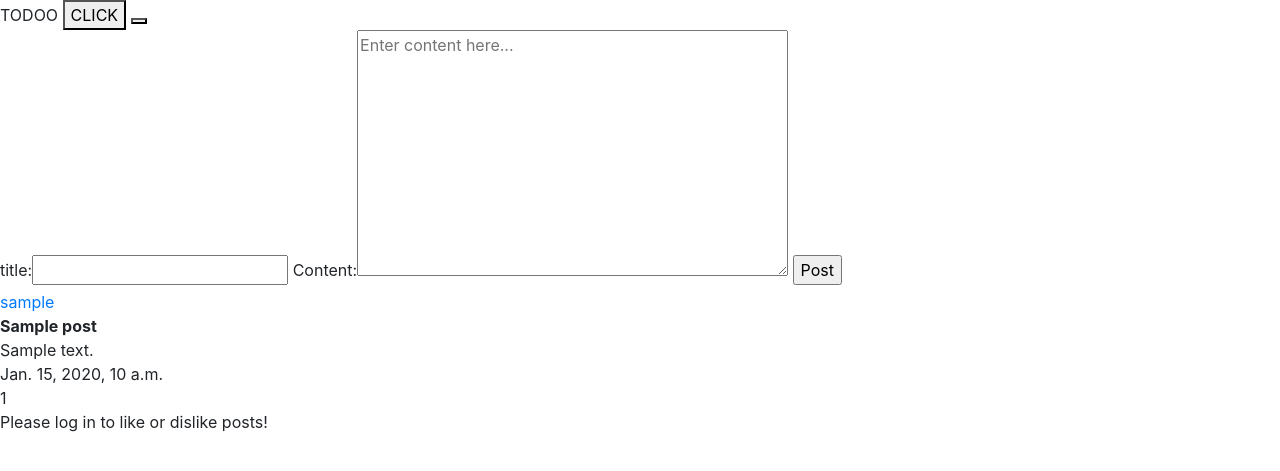
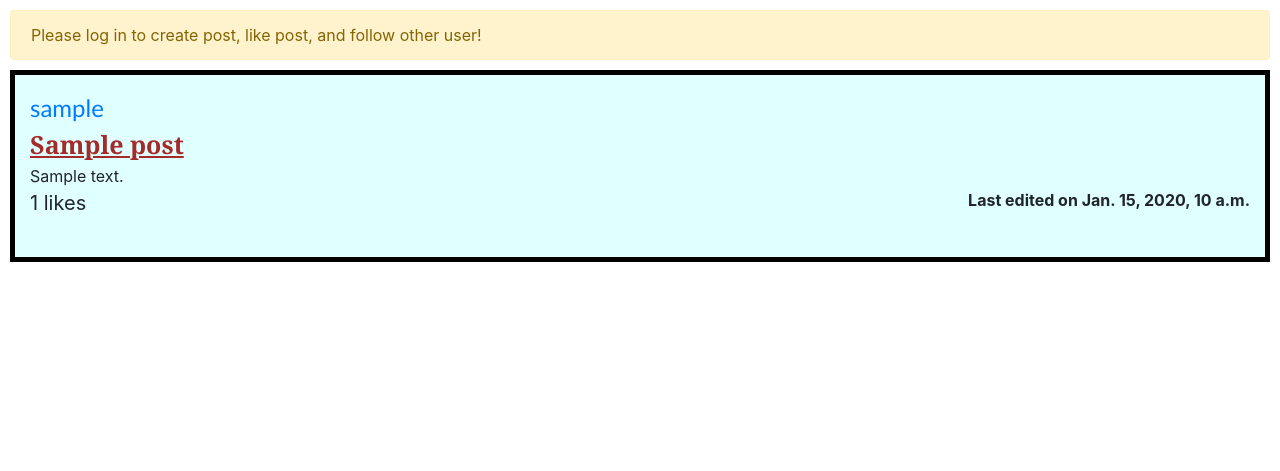
Before and after one commit to michac789/Network, a Django app: page / in a window 1280 px wide. Shown: the part 56-527 px from the top of the page. Run offline with Django 3.2, Linux system fonts and the light colour scheme; tables that the repository leaves empty hold one stand-in row (values such as "Sample post"); some libraries are stand-ins or nearby versions.

Commit message:
phase2-1: fix html styling on index page, added following tab feature

```diff
--- a/network/models.py
+++ b/network/models.py
@@ -11,7 +11,7 @@ class Post(models.Model):
     id = models.AutoField(primary_key=True)
     username = models.ForeignKey(User, on_delete=models.CASCADE, related_name="post")
     title = models.CharField(max_length=64, default="")
-    content = models.CharField(max_length=1024)
+    content = models.CharField(max_length=512)
     time = models.DateTimeField(auto_now=True)
 
 
--- a/network/static/network/index.js
+++ b/network/static/network/index.js
@@ -1,11 +1,4 @@
 document.addEventListener("DOMContentLoaded", () => {
-
-    document.querySelector("#test").onclick = () => {
-        const x = document.querySelector("#test")
-        console.log(x.dataset.name)
-        test()
-    }
-
     // like or dislike button functionality
     document.querySelectorAll(".like_button").forEach(
         el => el.onclick = () => { like(el.dataset.id) }
@@ -16,7 +9,6 @@ document.addEventListener("DOMContentLoaded", () => {
     )
 })
 
-
 function like(val) {
     fetch(`likepost/${val}`, {
         method: "FETCH",
@@ -26,15 +18,14 @@ function like(val) {
         console.log(result)
         if (result.success === "liked"){
             document.querySelector(`#like_button_${result.post_id}`).innerHTML = "UNLIKE";
-            document.querySelector(`#likes_${result.post_id}`).innerHTML = result.likes + 1;
+            document.querySelector(`#likes_${result.post_id}`).innerHTML = `${result.likes + 1} likes`;
         } else {
             document.querySelector(`#like_button_${result.post_id}`).innerHTML = "LIKE";
-            document.querySelector(`#likes_${result.post_id}`).innerHTML = result.likes - 1;
+            document.querySelector(`#likes_${result.post_id}`).innerHTML = `${result.likes - 1} likes`;
         }
     })
     .catch(error => console.log(`Error detected: ${error}`))
 }
-
 
 function edit(id){
     let message = document.createElement("article")
@@ -53,7 +44,6 @@ function edit(id){
     editdiv.append(message, title, textarea, button)
     document.querySelector(`.postdiv[id='${id}']`).innerHTML = editdiv.innerHTML
 }
-
 
 function saveedit(id){
     fetch(`editpost/${id}`, {
@@ -79,14 +69,3 @@ function saveedit(id){
     })
     .catch(error => console.log(`Error detected: ${error}`))
 }
-
-
-function test() {
-    console.log("CLICKED")
-    fetch('like', {
-        method: "POST",
-        body: JSON.stringify({
-            text: "XXX",
-        })
-    })
-}
--- a/network/static/network/styles.css
+++ b/network/static/network/styles.css
@@ -0,0 +1,50 @@
+.newpost {
+    padding: 15px;
+    margin: 10px;
+    background-color: lightyellow;
+    padding: 15px;
+    margin: 20px;
+    border-width: 3px;
+    border-color: darkblue;
+    border-style: solid;
+}
+
+.postdiv {
+    background-color: lightcyan;
+    padding: 15px;
+    margin: 10px;
+    border-width: 5px;
+    border-color: black;
+    border-style: solid;
+    white-space: initial;
+}
+
+.postdiv > .title {
+    font-size: 25px;
+    font-weight: bold;
+    color: brown;
+    font-family: Georgia, 'Times New Roman', Times, serif;
+    text-decoration: underline;
+}
+
+.postdiv > .username {
+    font-size: 24px;
+    font-family:'Trebuchet MS', 'Arial';
+    color: purple;
+}
+
+.postdiv > .time {
+    font-size: 16px;
+    font-weight: bold;
+    display: inline;
+    float: right;
+}
+
+.postdiv > .likes {
+    font-size: 20px;
+    display: inline-block;
+}
+
+.logintocomment {
+    margin: 10px;
+}
--- a/network/templates/network/index.html
+++ b/network/templates/network/index.html
@@ -1,39 +1,56 @@
 {% extends "network/layout.html" %}
 {% load static %}
 
+{% block title %}Network Dashboard{% endblock title %}
+
 {% block script %}
     <script src="{% static "network/index.js" %}"></script>
+    <link href="{% static 'network/styles.css' %}" rel="stylesheet">
 {% endblock script %}
 
 {% block body %}
-    TODOO
-    <button id="test" data-name="aloha">CLICK</button>
-
-    <button onclick="test"></button>
-
+    {% if following_tab %}
+        Following Tab - TODO
+    {% else %}
+        {% if user.is_authenticated %}
+            <div class="newpost">
+                <h3>New Post</h3>
                 <form action="{% url 'network:index' %}" method="post">
                     {% csrf_token %}
-        {{ form }}
+                    {{ form.title.label_tag }}
+                    {{ form.title|linebreaks }}
+                    {{ form.content.label_tag }}<br>
+                    {{ form.content }}
                     <input type="submit" value="Post">
                 </form>
+            </div>
+        {% else %}
+            <div class="alert alert-warning logintocomment" role="alert">
+                Please log in to create post, like post, and follow other user!
+            </div>
+        {% endif %}
+    {% endif %}
 
     {% for post in posts %}
         <div class="postdiv" id={{ post.id }}>
+            <article class="username">
                 <a href="{% url 'network:profile_view' username=post.username %}">
                     {{ post.username }}
                 </a><br>
+            </article>
             <article class="title">
                 <strong>{{ post.title }}</strong><br>
             </article>
             <article class="content">{{ post.content }}</article>
-            {{ post.time }}
-            <div id="likes_{{post.id}}">
-                {{ post.likes }}
+
+            <div class="likes" id="likes_{{post.id}}">
+                {{ post.likes }} likes
             </div>
+            <div class="time">
+                Last edited on {{ post.time }}
+            </div><br>
 
-            {% if post.liked == None %}
-                Please log in to like or dislike posts!
-            {% else %}
+            {% if post.liked != None %}
                 <button class="like_button" data-id={{ post.id }}>
                     <div id="like_button_{{post.id}}">
                         {% if post.liked %}
@@ -47,9 +64,7 @@
                     <button class="edit_button" data-id={{ post.id }}>Edit Post</button>
                 {% endif %}
             {% endif %}
-            <br><br>
-
-            {% comment %} TODO - Fix styling {% endcomment %}
+            <br>
         </div>
     {% endfor %}
 {% endblock %}
--- a/network/templates/network/layout.html
+++ b/network/templates/network/layout.html
@@ -3,9 +3,12 @@
 <!DOCTYPE html>
 <html lang="en">
     <head>
-        <title>{% block title %}Social Network{% endblock %}</title>
+        <title>{% block title %}{% endblock %}</title>
         <link rel="stylesheet" href="https://stackpath.bootstrapcdn.com/bootstrap/4.4.1/css/bootstrap.min.css" integrity="sha384-Vkoo8x4CGsO3+Hhxv8T/Q5PaXtkKtu6ug5TOeNV6gBiFeWPGFN9MuhOf23Q9Ifjh" crossorigin="anonymous">
         <link href="{% static 'network/styles.css' %}" rel="stylesheet">
+        <meta charset="UTF-8">
+        <meta http-equiv="X-UA-Compatible" content="IE=edge">
+        <meta name="viewport" content="width=device-width, initial-scale=1.0">
         {% block script %}{% endblock script %}
     </head>
     <body>
@@ -27,7 +30,7 @@
                 </li>
                 {% if user.is_authenticated %}
                     <li class="nav-item">
-                        <a class="nav-link" href="#">Following</a>
+                        <a class="nav-link" href="{% url 'network:following' %}">Following</a>
                     </li>
                     <li class="nav-item">
                         <a class="nav-link" href="{% url 'network:logout' %}">Log Out</a>
--- a/network/templates/network/login.html
+++ b/network/templates/network/login.html
@@ -1,4 +1,6 @@
 {% extends "network/layout.html" %}
+
+{% block title %}Login Page{% endblock title %}
 
 {% block body %}
 
--- a/network/templates/network/profile.html
+++ b/network/templates/network/profile.html
@@ -1,5 +1,7 @@
 {% extends 'network/layout.html' %}
 {% load static %}
+
+{% block title %}Profile Page{% endblock title %}
 
 {% block script %}
     <script src="{% static "network/profile.js" %}"></script>
--- a/network/templates/network/register.html
+++ b/network/templates/network/register.html
@@ -1,4 +1,6 @@
 {% extends "network/layout.html" %}
+
+{% block title %}Register Page{% endblock title %}
 
 {% block body %}
 
--- a/network/urls.py
+++ b/network/urls.py
@@ -9,6 +9,7 @@ urlpatterns = [
     path("login", views.login_view, name="login"),
     path("logout", views.logout_view, name="logout"),
     path("register", views.register, name="register"),
+    path("following", views.following, name="following"),
     path("profile/<str:username>", views.profile_view, name="profile_view"),
 
     # API Routes
--- a/network/views.py
+++ b/network/views.py
@@ -1,21 +1,20 @@
 from django.contrib.auth import authenticate, login, logout
 from django.db import IntegrityError
-from django.http import HttpResponseRedirect, Http404, JsonResponse
+from django.http import HttpResponse, HttpResponseRedirect, Http404, JsonResponse
 from django.shortcuts import render
 from django.urls import reverse
 from django.views.decorators.csrf import csrf_exempt
 from django.contrib.auth.decorators import login_required
+from django.utils.safestring import mark_safe
 from django import forms
 from json import loads
-
-from pandas import json_normalize
 
 
 from .models import User, Post, FollowPair, LikePair
 
 
 class PostForm(forms.Form):
-    title = forms.CharField(label = "title", max_length = 64)
+    title = forms.CharField(label = mark_safe("Title"), max_length = 64)
     content = forms.CharField(widget = forms.Textarea(attrs = {
         'placeholder': "Enter content here..."
     }))
@@ -44,6 +43,19 @@ def index(request):
     return render(request, "network/index.html", {
         "form": PostForm,
         "posts": posts,
+        "block_comment": not request.user.is_authenticated,
+    })
+
+
+@login_required(login_url="network:login")
+def following(request):
+    followpairs = FollowPair.objects.filter(follower = request.user)
+    following_ids = []
+    for followpair in followpairs: following_ids.append(followpair.following.id)
+    return render(request, "network/index.html", {
+        "following_tab": True,
+        "posts": Post.objects.filter(username__in = following_ids),
+        "block_comment": not request.user.is_authenticated,
     })
 
 
@@ -61,11 +73,12 @@ def profile_view(request, username):
         "username": username,
         "follower": FollowPair.objects.filter(following = user).count(),
         "following": FollowPair.objects.filter(follower = user).count(),
-        "posts": Post.objects.filter(username = request.user).order_by("-time"),
-        "self": (True if user == request.user else False),
-        "followed": (True if
+        "posts": (Post.objects.filter(username = request.user).order_by("-time") if
+                  request.user.is_authenticated else []),
+        "self": user == request.user,
+        "followed": ((True if
             FollowPair.objects.filter(follower = request.user, following = user).count() == 1
-            else False),
+            else False) if request.user.is_authenticated else None),
     })
 
 
@@ -157,12 +170,6 @@ def editpost(request, post_id):
                          "content": content })
 
 
-# retrieve data from request
-# data = loads(request.body)
-# print(data)
-# print(request.user)
-
-
 def login_view(request):
     if request.method == "POST":
 
```
Also changed, not shown: network/static/network/profile.js (deleted, +0 -12 lines), network/migrations/0006_alter_post_content.py (added), network/migrations/0007_alter_post_content.py (added), 1 other file. Lines whose indentation alone changed are shown as unchanged.
